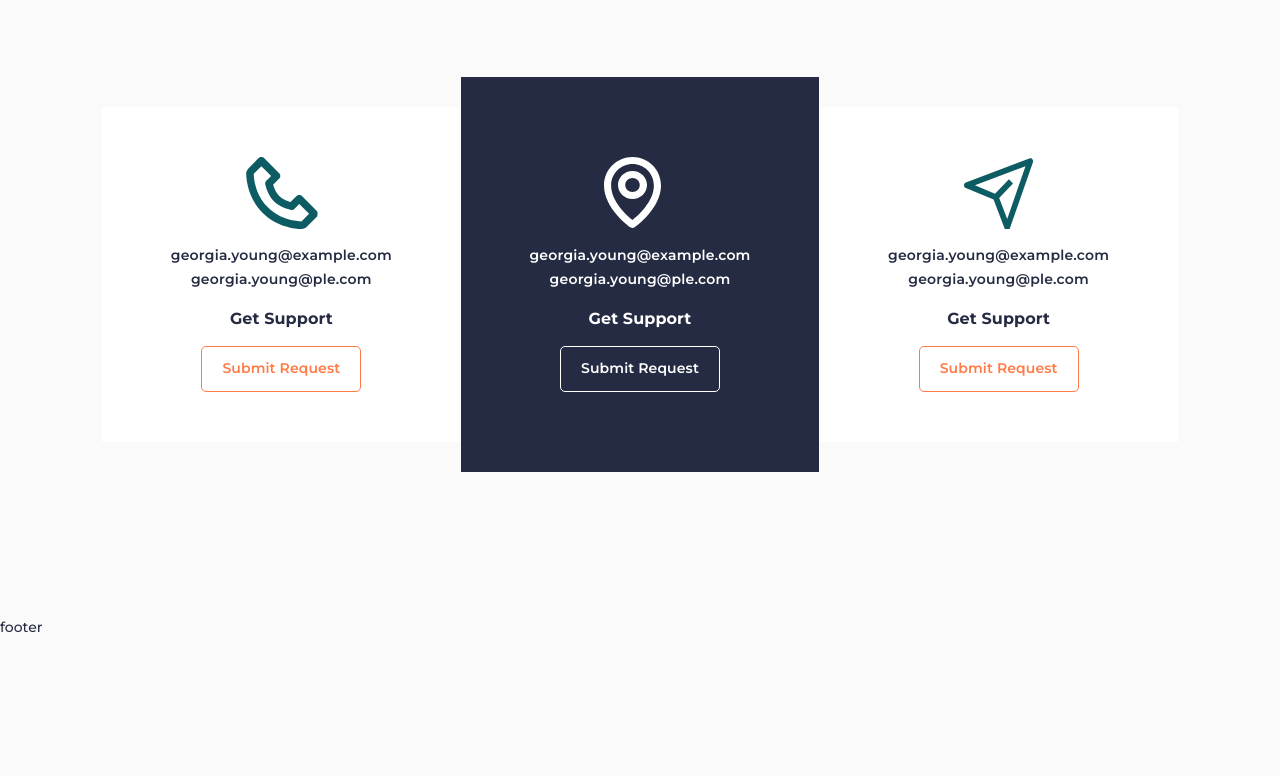
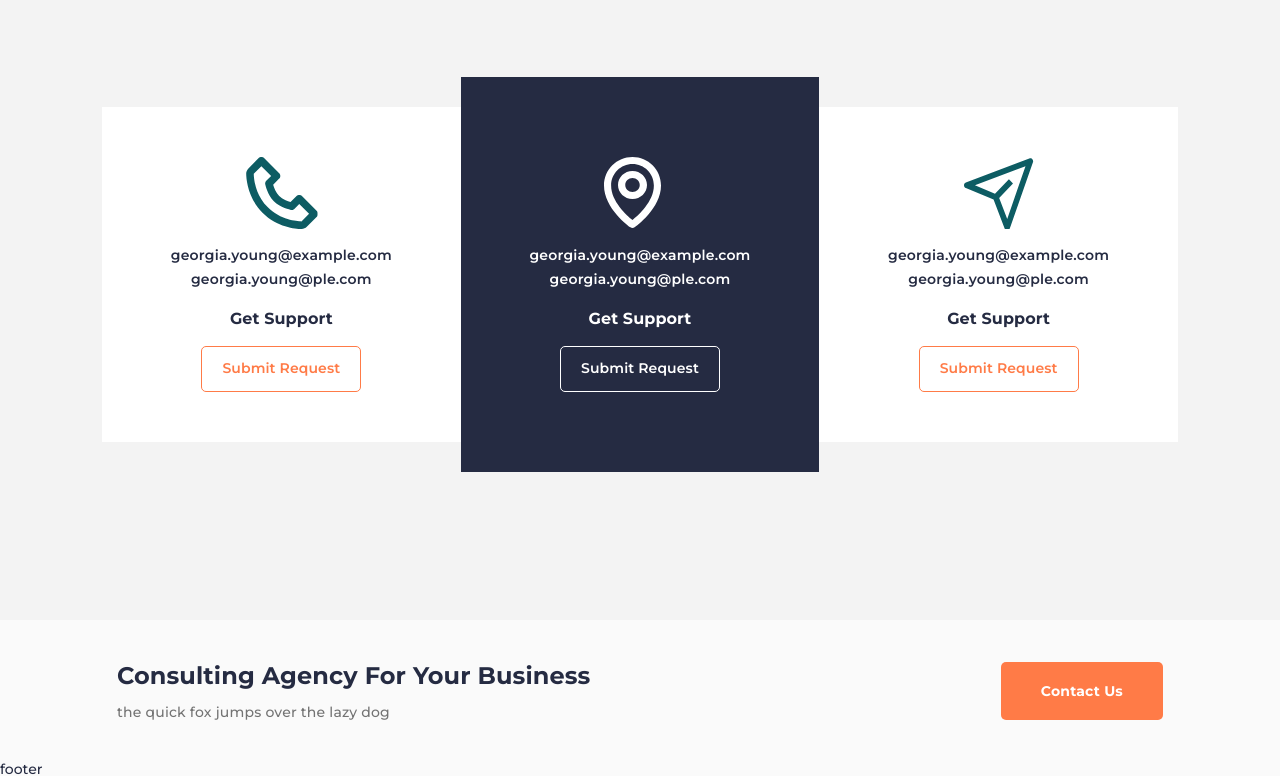
Before and after one commit to olha-bochevar/relvise, a plain HTML site: page index.html in a window 1280 px wide. Shown: the part 3483-4259 px from the top of the page. Before the commit the page ends 4117 px from the top, so only its background shows below. Drawn offline with Linux system fonts and the light colour scheme.

Commit message:
Add section Contact

```diff
--- a/css/style.css
+++ b/css/style.css
@@ -217,6 +217,8 @@ h6 {
 .page__subscribe {}
 
 .page__getintouch {}
+
+.page__contact {}
 
 /*------------------------------------------------------------------------------*/
 /*------------------------------------MAIN-BLOCK--------------------------------*/
@@ -982,8 +984,8 @@ h6 {
 
 
 .getintouch {
-    padding: 80px 32.5px;
-    margin-bottom: 68px;
+    padding: 80px 32.5px 148px 32.5px;
+    background-color: #F3F3F3;
 }
 
 
@@ -1012,15 +1014,18 @@ h6 {
 }
 
 @media (max-width:992px) {
-    .getintouch{
+    .getintouch {
         padding: 40px 0;
     }
+
     .getintouch__body {
-       flex-wrap: wrap;
+        flex-wrap: wrap;
     }
-    .item-getintouch{
+
+    .item-getintouch {
         flex: 0 1 100%;
     }
+
     .getintouch__header {
         margin-bottom: 40px;
     }
@@ -1077,7 +1082,8 @@ h6 {
     width: 160px;
     margin: 0 auto;
 }
-.item-getintouch__button:hover{
+
+.item-getintouch__button:hover {
     color: #FFFFFF;
     background-color: #FF7B47;
 }
@@ -1087,14 +1093,79 @@ h6 {
     color: #FFFFFF;
     padding: 80px 0;
 }
-.item-getintouch_active .item-getintouch__button{
+
+.item-getintouch_active .item-getintouch__button {
     border: 1px solid #FFFFFF;
     color: #FFFFFF;
 }
-.item-getintouch_active .item-getintouch__button:hover{
+
+.item-getintouch_active .item-getintouch__button:hover {
     background-color: #FFFFFF;
     color: #252B42;
 }
 
 /*------------------------------------------------------------------------------*/
+/*-----------------------------------CONTACT------------------------------------*/
+
+
+.contact {
+    padding: 40px 0;
+}
+
+.contact__body {
+    display: flex;
+    justify-content: space-between;
+    align-items: center;
+}
+
+
+.contact__content>*:not(:last-child) {
+    margin: 0 15px 10px 0;
+}
+
+.contact__title {
+    font-weight: 700;
+    font-size: 24px;
+    line-height: 133%;
+    letter-spacing: 0.1px;
+    color: inherit;
+}
+
+.contact__text {
+    font-weight: 500;
+    font-size: 14px;
+    line-height: 143%;
+    letter-spacing: 0.2px;
+    color: #737373;
+}
+
+.contact__button {
+    font-weight: 700;
+    font-size: 14px;
+    line-height: 200%;
+    text-align: center;
+    letter-spacing: 0.2px;
+    background-color: #FF7B47;
+    padding: 15px 40px;
+    border-radius: 5px;
+    color: #FFFFFF;
+}
+
+.contact__button:hover{
+    background-color: #FAFAFA;
+    border: 1px solid #FF7B47;
+    color: #FF7B47;
+}
+@media (max-width:767px) {
+    .contact__body{
+        flex-wrap: wrap;
+    }
+    .contact__button {
+        flex: 1 0 100%;
+        margin-top: 25px;
+    }
+
+}
+
+/*------------------------------------------------------------------------------*/
 /*------------------------------------FOOTER------------------------------------*/
--- a/index.html
+++ b/index.html
@@ -367,6 +367,18 @@
                     </div>
                 </div>
             </section>
+            <section class="page__contact contact">
+                <div class="contact__container _container">
+                    <div class="contact__body">
+                        <div class="contact__content">
+                            <div class="contact__title">Consulting Agency For Your Business</div>
+                            <div class="contact__text">the quick fox jumps over the lazy dog</div>
+                        </div>
+                            <a href="#" class="contact__button">Contact Us</a>
+
+                    </div>
+                </div>
+            </section>
 
 
         </main>
```
